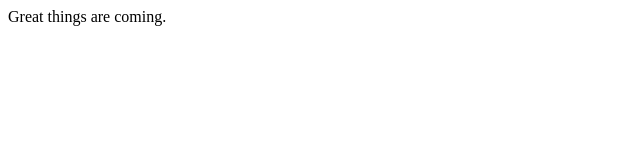
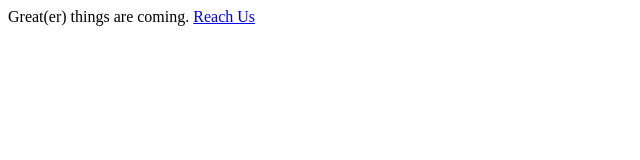
Before and after one commit to theraghavbhasin/ourKhwaab, a plain HTML site: page index.html in a window 1280 px wide. Shown: the whole page, without its empty margins (0-640 px from the left). Drawn offline with Linux system fonts and the light colour scheme.

Commit message:
great(er)

```diff
--- a/index.html
+++ b/index.html
@@ -10,6 +10,7 @@
   </script>
   <title>Khwaab</title>
 <body>
-Great things are coming.
+Great(er) things are coming.
+  <a href="mailto:contact@khwaab.org">Reach Us</a>
 </body>
 </html>
```
